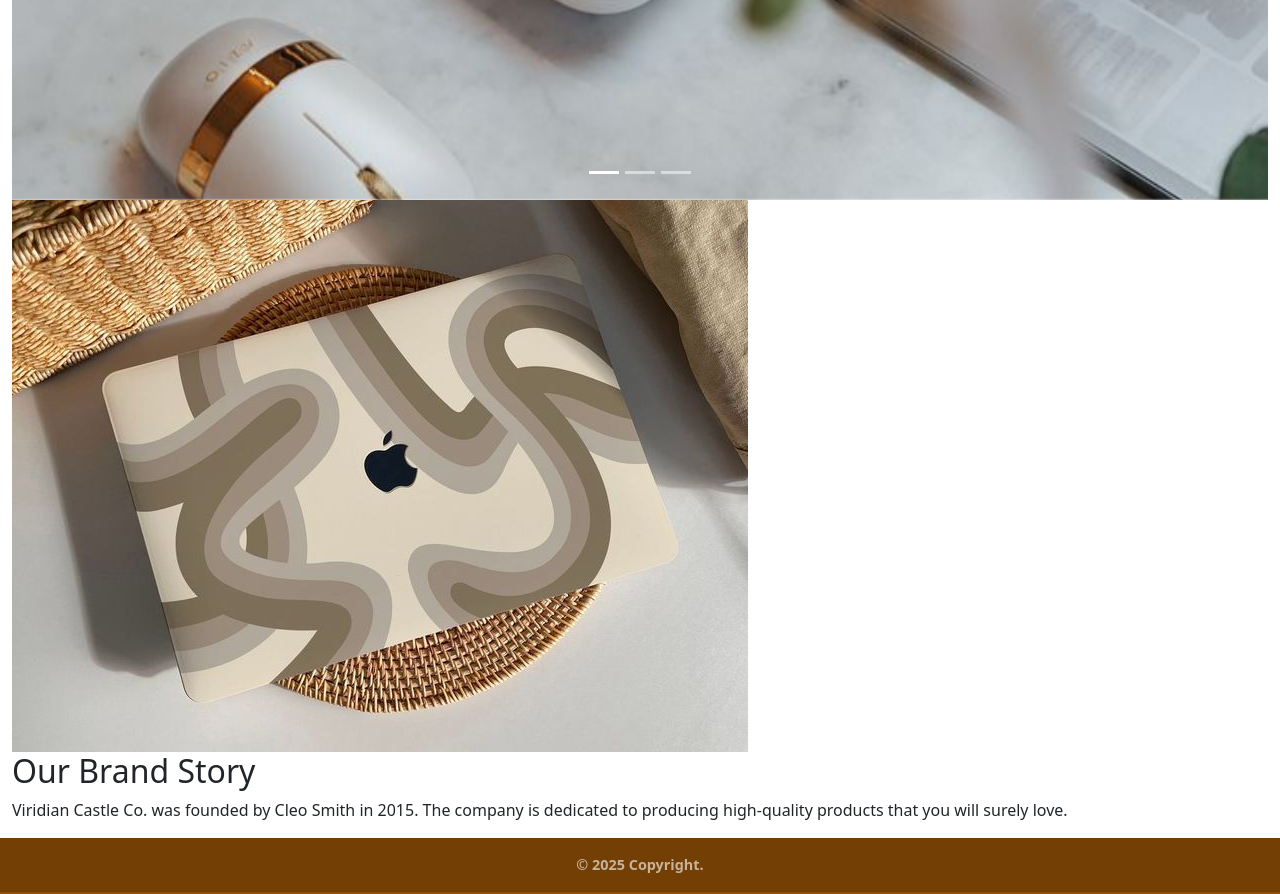
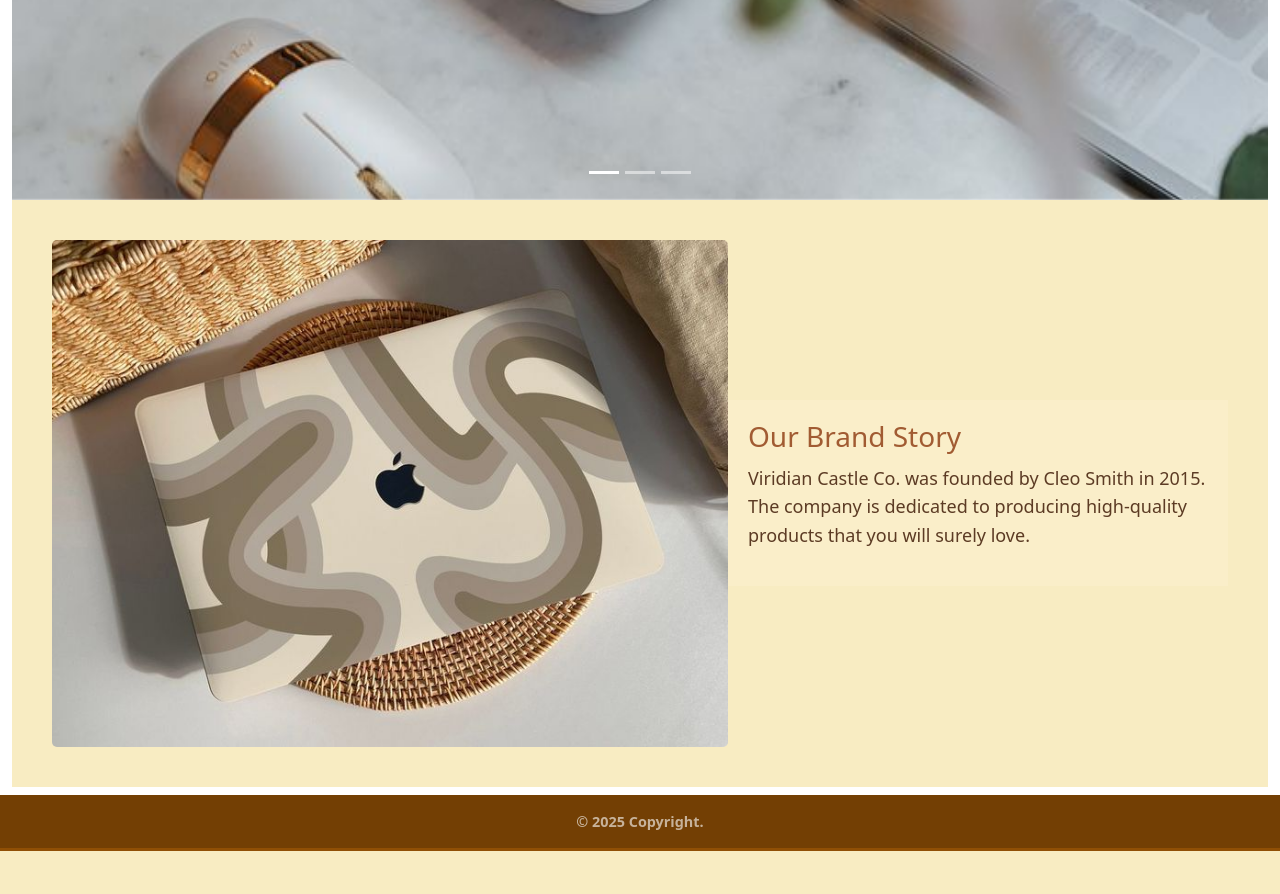
Before and after one commit to linetlucy-genchabe/Techbuy, a Django app: page / in a window 1280 px wide. Shown: the part 523-1417 px from the top of the page. After the commit the page ends 1374 px from the top, so only its background shows below. Run offline with Django 3.2, Linux system fonts and the light colour scheme; some libraries are stand-ins or nearby versions.

Commit message:
styling about us page

```diff
--- a/static/css/styles.css
+++ b/static/css/styles.css
@@ -21,3 +21,44 @@
     opacity: 1;
     position: relative;
 }
+
+.brand-story {
+    display: flex;
+    align-items: center;
+    justify-content: center;
+    padding: 40px;
+    background-color: #f8ecc2;
+}
+
+/* Image Styling */
+.image-container {
+    flex: 1;
+    display: flex;
+    justify-content: center;
+}
+
+.image-container img {
+    max-width: 100%;
+    height: auto;
+    border-radius: 5px;
+}
+
+/* Text Styling */
+.text-container {
+    flex: 1;
+    max-width: 500px;
+    padding: 20px;
+    background-color: #faeec9; /* Light cream */
+}
+
+.text-container h2 {
+    font-size: 28px;
+    color: #a15b32; /* Brown tone */
+    margin-bottom: 10px;
+}
+
+.text-container p {
+    font-size: 18px;
+    color: #5c3b24;
+    line-height: 1.6;
+}
```
